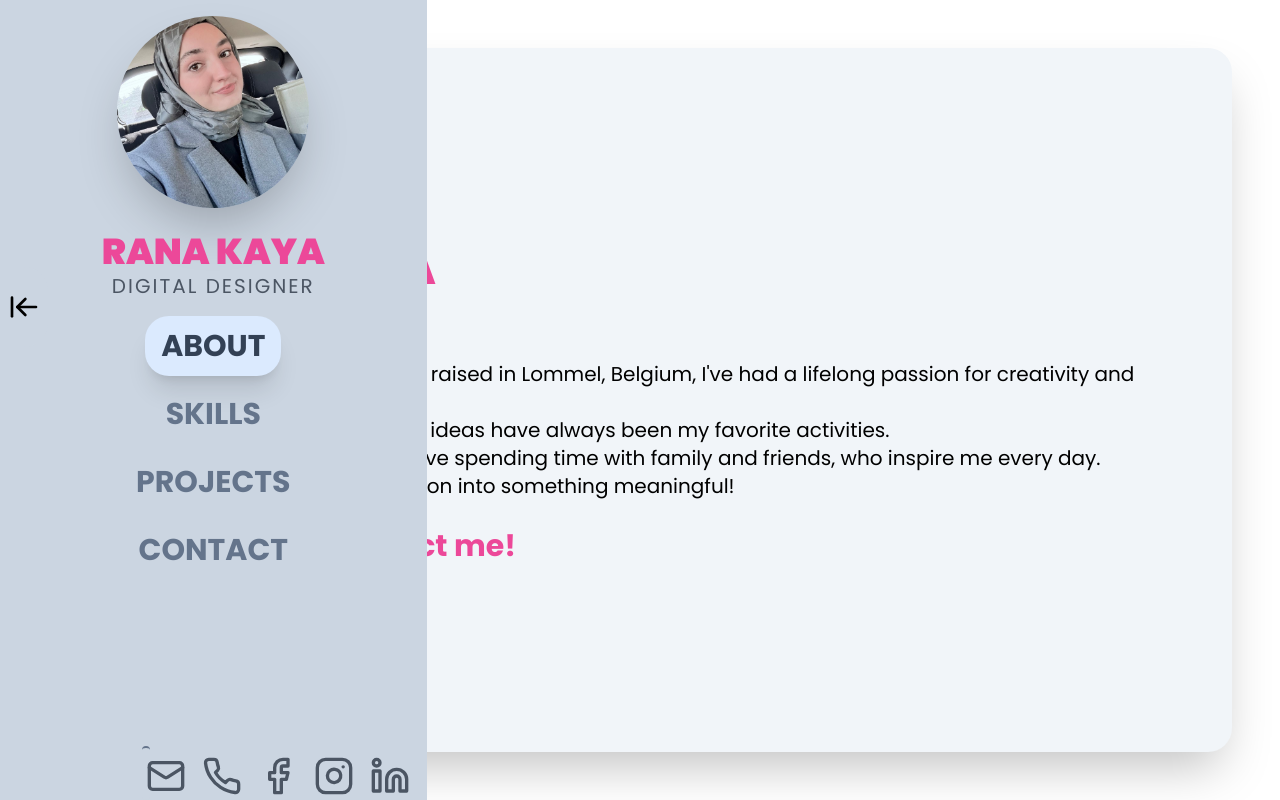
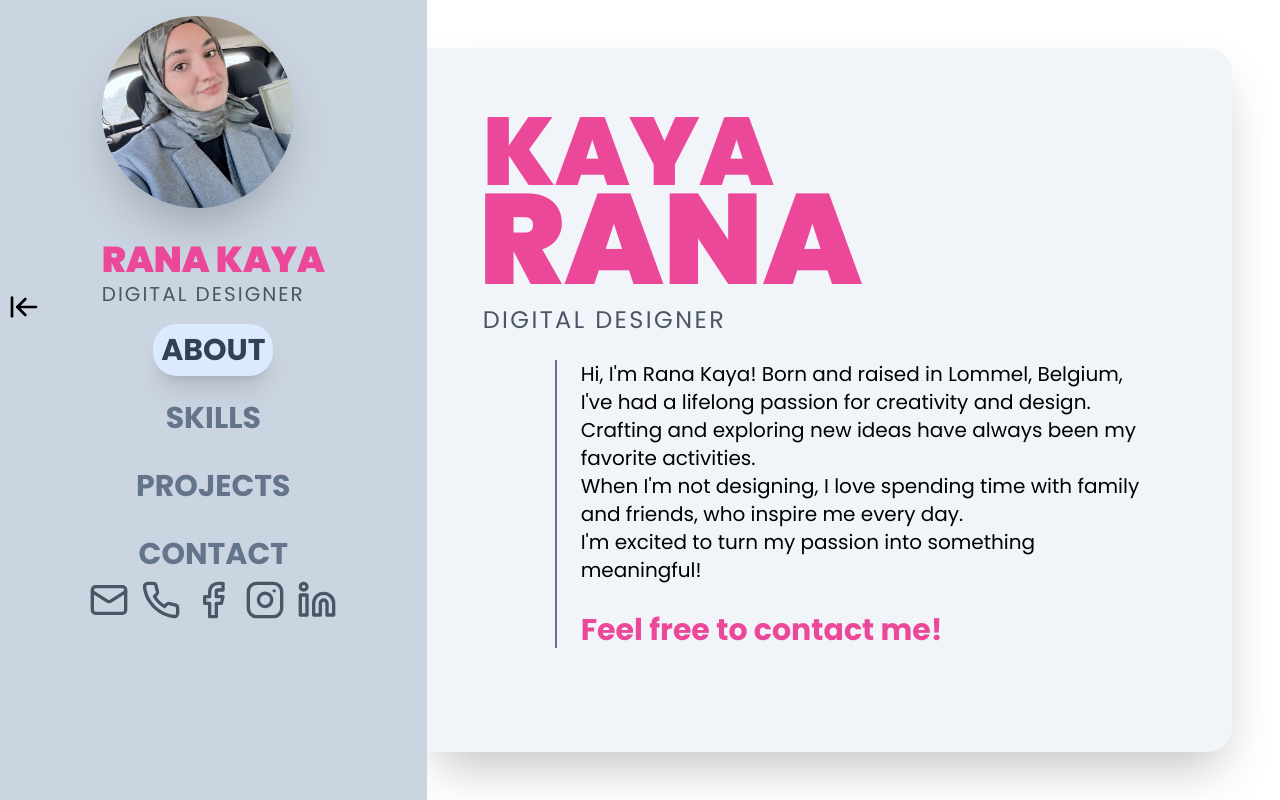
Before and after one commit to gurkanozil/ranakaya, a React (Vite) app: page / in a window 1280 px wide. Built offline with nearby package versions, Linux system fonts and the light colour scheme.

Commit message:
bugfixes Refactor component IDs and styling for improved semantic structure and layout

```diff
--- a/src/App.tsx
+++ b/src/App.tsx
@@ -40,7 +40,7 @@ function App() {
 
   return (
     <>
-    <div id="App" className={`${SidebarOpen ? '' : ''} flex flex-row min-h-screen h-full bg-white no-scrollbar`}>
+    <div id="home" className={` flex no-scrollbar`}>
       <Sidebar
         activeSection={activeSection}
         setActiveSection={setActiveSection}
@@ -48,13 +48,13 @@ function App() {
         SidebarOpen={SidebarOpen}
         toggleSidebar={toggleSidebar} />
 
-      <main id="mainContent" className={`flex-1 h-dvw shadow-2xl bg-slate-100 ${SidebarOpen ? 'rounded-r-3xl' : 'rounded-3xl'} p-14 transition-transform duration-500 ease-in-out  ${SidebarOpen ? 'ml-0' : 'ml-12'} mt-12 mb-12 mr-12`}>
+      <main id="algemeen" className={`flex-1 shadow-2xl bg-slate-100 ${SidebarOpen ? 'rounded-r-3xl' : 'rounded-3xl'} p-14 transition-transform duration-500 ease-in-out  ${SidebarOpen ? 'ml-0' : 'ml-12'} mt-12 mb-12 mr-12`}>
         {renderContent()}
         <button
             id="toggleSidebar"
             type="button"
             onClick={toggleSidebar}
-            className={`fixed top-1/3 px-2 py-6 left-0 rounded-r-3xl bg-slate-300 transition-transform duration-500 ease-in-out bg-opacity-50 hover:bg-opacity-100 transition-colors
+            className={`fixed top-1/3 px-2 py-6 left-0 rounded-r-3xl bg-slate-300 transition-transform duration-500 ease-in-out bg-opacity-50 hover:bg-opacity-100
             ${SidebarOpen ? "translate-x-0 " : "-translate-x-1/3 hover:translate-x-0"}
             `}>
             {SidebarOpen ? <ArrowLeftToLine size={32} /> : <ArrowRightFromLine size={32} />}
--- a/src/components/About.tsx
+++ b/src/components/About.tsx
@@ -4,7 +4,7 @@ interface AboutProps {
 
 const About: React.FC<AboutProps> = ({ setActiveSection }) => {
   return (
-    <div id="About" className="flex flex-col">
+    <div id="overmij" className="flex flex-col">
       <h1 className="text-8xl font-extrabold text-pink-500">KAYA</h1>
       <h1 className="text-9xl font-extrabold -mt-6 -ml-1 text-pink-500">RANA</h1>
       <p className="text-2xl text-gray-600 font-thin whitespace-nowrap tracking-widest">DIGITAL DESIGNER</p>
--- a/src/components/Contact.tsx
+++ b/src/components/Contact.tsx
@@ -1,7 +1,7 @@
 import { useForm, ValidationError } from '@formspree/react';
 
 const Contact = () => {
-    const [state, handleSubmit] = useForm("mwpvqnvl");
+    const [state, handleSubmit] = useForm("mdkadwpo");
     if (state.succeeded) {
         return <div className="flex flex-col text-center content-center">
           <h2 className="text-6xl font-extrabold text-pink-500">CONTACT</h2>
@@ -9,7 +9,7 @@ const Contact = () => {
           </div>;
     }
   return (
-    <div id="Contact" className="flex flex-col text-center content-center">
+    <div id="contactopnemen" className="flex flex-col text-center content-center">
       <h2 className="text-6xl font-extrabold text-pink-500">CONTACT</h2>
       <p className="mb-6 text-xl font-light text-gray-600">I'd be glad to answer your questions!</p>
 
--- a/src/components/Projects.tsx
+++ b/src/components/Projects.tsx
@@ -60,7 +60,7 @@ const Projects = () => {
 
   // Don't make changes below here
   return (
-    <div id="Projects">
+    <div id="projecten">
       <h2 className="text-6xl font-extrabold text-center text-pink-500 mb-12">PROJECTS</h2>
       <div className="grid gap-8">
         {projects.map((project) => (
--- a/src/components/Sidebar.tsx
+++ b/src/components/Sidebar.tsx
@@ -22,27 +22,27 @@ const Sidebar: React.FC<SidebarProps> = ({
 }) => {
   return (
     <>
-      <aside id='Sidebar' className={`flex flex-col fixed md:w-1/3 min-h-screen md:h-dvw bg-slate-300 p-4 transition-transform duration-500 ease-in-out
+      <aside id='zijbar' className={`flex flex-col items-center md:w-1/3 min-h-screen md:h-dvw bg-slate-300 p-4 transition-transform duration-500 ease-in-out
         ${SidebarOpen ? "translate-x-0" : "-translate-x-full"}
         `}>
 
-        <div id="Profile" className="flex flex-col items-center">
+        <div id="profiel" className="">
           <img
             src={profileImage}
             alt="Profile"
-            className="w-48 h-48 rounded-full object-cover shadow-2xl mb-6 duration-200 ease-in hover:scale-125 hover:mb-6 hover:mt-6"
+            className="w-48 h-48 rounded-full object-cover shadow-2xl duration-200 ease-in hover:scale-125 mb-8 hover:mt-6"
           />
           <h1 className="text-4xl font-extrabold text-pink-500 whitespace-nowrap overflow-hidden">RANA KAYA</h1>
           <p className="text-xl font-thin text-gray-600 pb-4 whitespace-nowrap tracking-widest overflow-hidden">DIGITAL DESIGNER</p>
         </div>
 
-        <nav id="Nav" className="flex flex-col text-center md:justify-center md:items-center">
-          <ul className="space-y-2">
+        <nav id="navigatie" className="text-center">
+          <ul className="space-y-4">
             {navItems.map((item) => (
               <li key={item.id}>
                 <button
                   onClick={() => setActiveSection(item.id)}
-                  className={` font-bold text-3xl space-x-3 px-4 py-3 rounded-3xl transition-colors
+                  className={`font-bold p-2 text-3xl rounded-3xl transition-colors
                     ${ activeSection === item.id ? 'bg-blue-100 text-slate-700 shadow-xl' : 'text-slate-500 hover:bg-blue-100 hover:text-slate-700 hover:shadow-xl hover:scale-110 transition-transform duration-300 ease-in-out'
                   }`}><span>{item.label}</span>
                 </button>
@@ -51,8 +51,7 @@ const Sidebar: React.FC<SidebarProps> = ({
           </ul>
         </nav>
 
-        <div id="Contact" className="flex flex-col fixed left-1/3 right-2/3 bottom-0">
-          <div className="flex flex-row space-x-2 text-slate-600 bg-slate-300 rounded-lg bg-opacity-50 md:space-x-4 pt-2 p-1 border-t-2 border-slate-500">
+          <div id="socials" className="relative bottom-0 flex flex-row justify-evenly space-x-3">
             <a href="mailto:ranakaya@outlook.be"
               className="text-gray-600 hover:text-blue-700 hover:scale-110 transition-transform duration-300 ease-in-out"
             ><Mail size={40} /></a>
@@ -69,7 +68,6 @@ const Sidebar: React.FC<SidebarProps> = ({
               className="text-gray-600 hover:text-blue-700 hover:scale-110 transition-transform duration-300 ease-in-out"
             ><Linkedin size={40} /></a>
           </div>
-        </div>
 
       </aside>
 
--- a/src/components/Skills.tsx
+++ b/src/components/Skills.tsx
@@ -50,7 +50,7 @@ const Skills = () => {
   ];
 
   return (
-    <div id="Skills" className='flex-1'>
+    <div id="kennis" className='flex-1'>
       <h2 className="text-6xl text-center font-extrabold text-pink-500 mb-12">SKILLS</h2>
 
       <div className="grid gap-8">
--- a/src/index.css
+++ b/src/index.css
@@ -1,9 +1,5 @@
 @import url('https://fonts.googleapis.com/css2?family=DM+Serif+Display&family=Poppins:wght@400;500;700;900&family=Roboto:wght@400;500;700;900&display=swap');
-
 @tailwind base;
-html {
-    scroll-behavior: smooth;
-  }
 @tailwind components;
 @tailwind utilities;
 
@@ -18,11 +14,3 @@ html {
         scrollbar-width: none;  /* Firefox */
   }
 }
-
-html::-webkit-scrollbar {
-  display: none;     /* Hide scrollbar for Chrome, Safari and Opera */
-}
-
-html {
-  scrollbar-width: none; /* Firefox */
-}
--- a/src/main.tsx
+++ b/src/main.tsx
@@ -9,6 +9,6 @@ createRoot(document.getElementById('root')!).render(
       <App />
     </StrictMode>
   ) : ( // if on mobile
-    <div className="flex left-0 top-0 h-screen w-full bg-slate-300 p-6 pt-48 flex text-center justify-center">This website is best viewed on desktop devices</div>
+    <div className="flex left-0 top-0 h-screen w-full bg-slate-300 p-6 pt-48 text-center justify-center">This website is best viewed on desktop devices</div>
   )
 );
```
